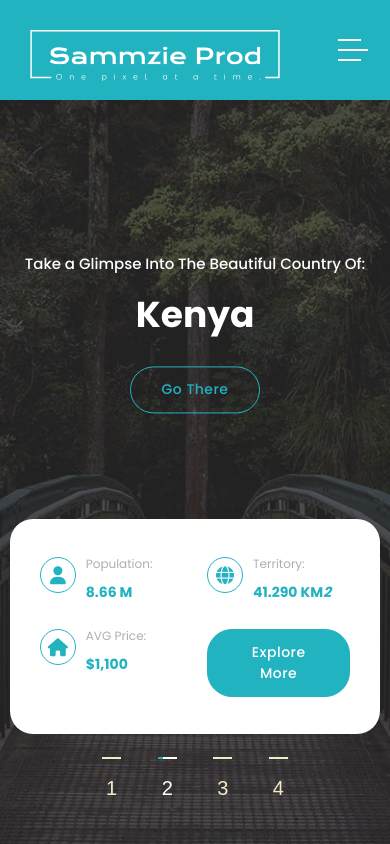
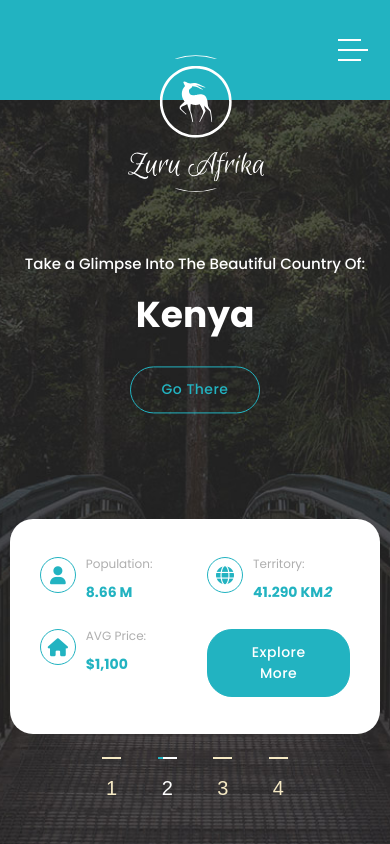
Before and after one commit to Sammzie92/KamauTravel, a plain HTML site: page index.html in a window 390 px wide. Shown: the top 844 px of the page. Drawn offline with nearby package versions, Linux system fonts and the light colour scheme.

Commit message:
Changed Logo

```diff
--- a/assets/css/templatemo-woox-travel.css
+++ b/assets/css/templatemo-woox-travel.css
@@ -370,8 +370,14 @@ Header Style
 }
 
 .header-area .main-nav .logo img {
-  width: 250px;
+  width: 300px;
   margin-top: 15px;
+}
+@media screen and (max-width: 868px){
+  .logo {
+    padding-left: 1em !important;
+  }
+
 }
 
 .background-header .main-nav .logo img {
@@ -581,6 +587,7 @@ Header Style
   .header-area {
     top: 0;
   }
+
   .header-area .main-nav {
     background-color: transparent;
     border-radius: 0px;
--- a/index.html
+++ b/index.html
@@ -8,7 +8,7 @@
 
     <link href="https://fonts.googleapis.com/css2?family=Poppins:wght@100;200;300;400;500;600;700;800;900&display=swap" rel="stylesheet">
 
-    <title>WanderLust Travels</title>
+    <title>Zuru Africa Travels</title>
 
     <!-- Bootstrap core CSS -->
     <link href="vendor/bootstrap/css/bootstrap.min.css" rel="stylesheet">
@@ -44,7 +44,7 @@
                 <nav class="main-nav">
                     <!-- ***** Logo Start ***** -->
                     <a href="index.html" class="logo">
-                        <img src="white-transparent.svg" alt="">
+                        <img src="logo-white.svg" alt="">
                     </a>
                     <!-- ***** Logo End ***** -->
                     <!-- ***** Menu Start ***** -->
```
Also changed, not shown: logo-white.svg (added), zuru-afrika.svg (added).
